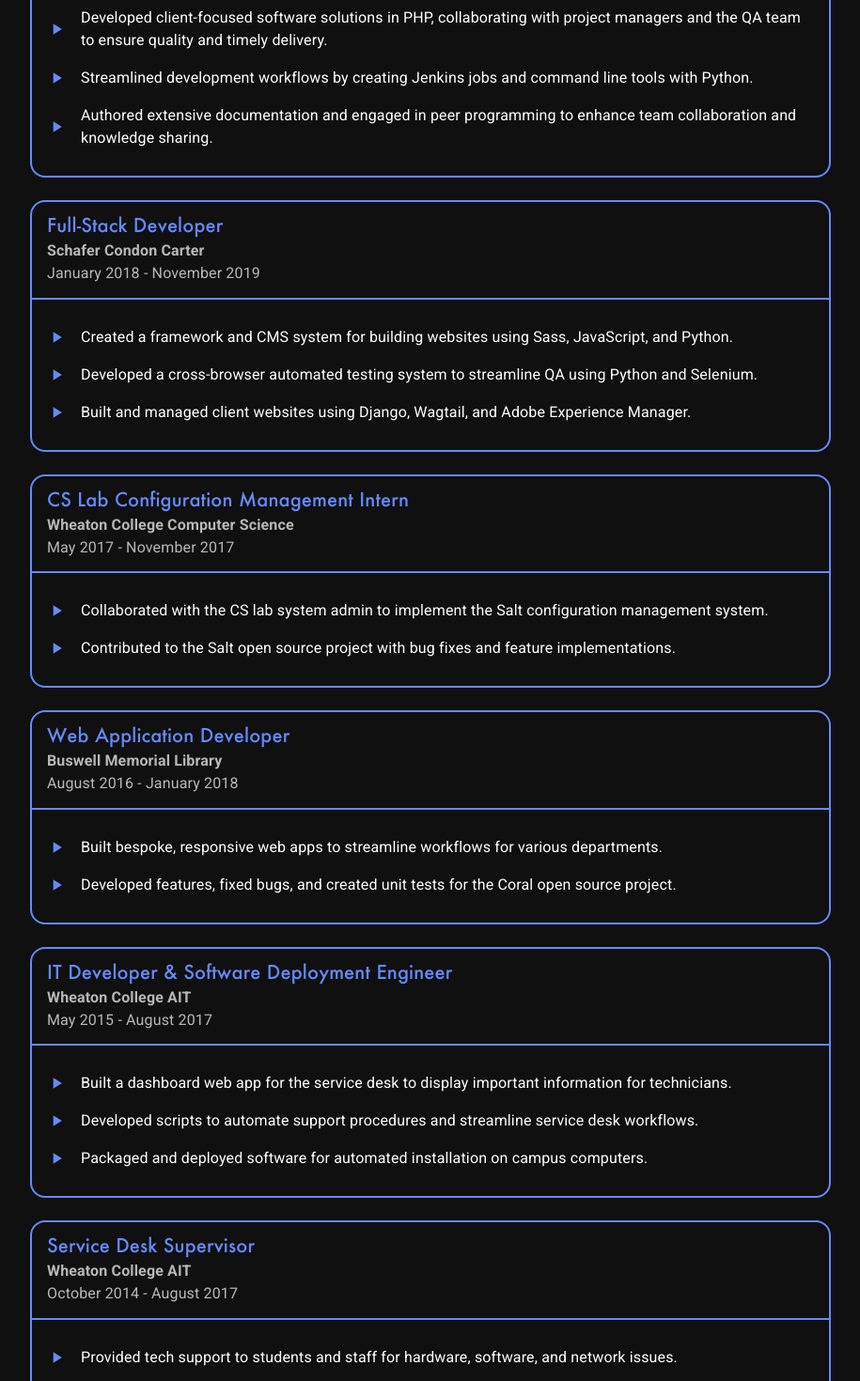
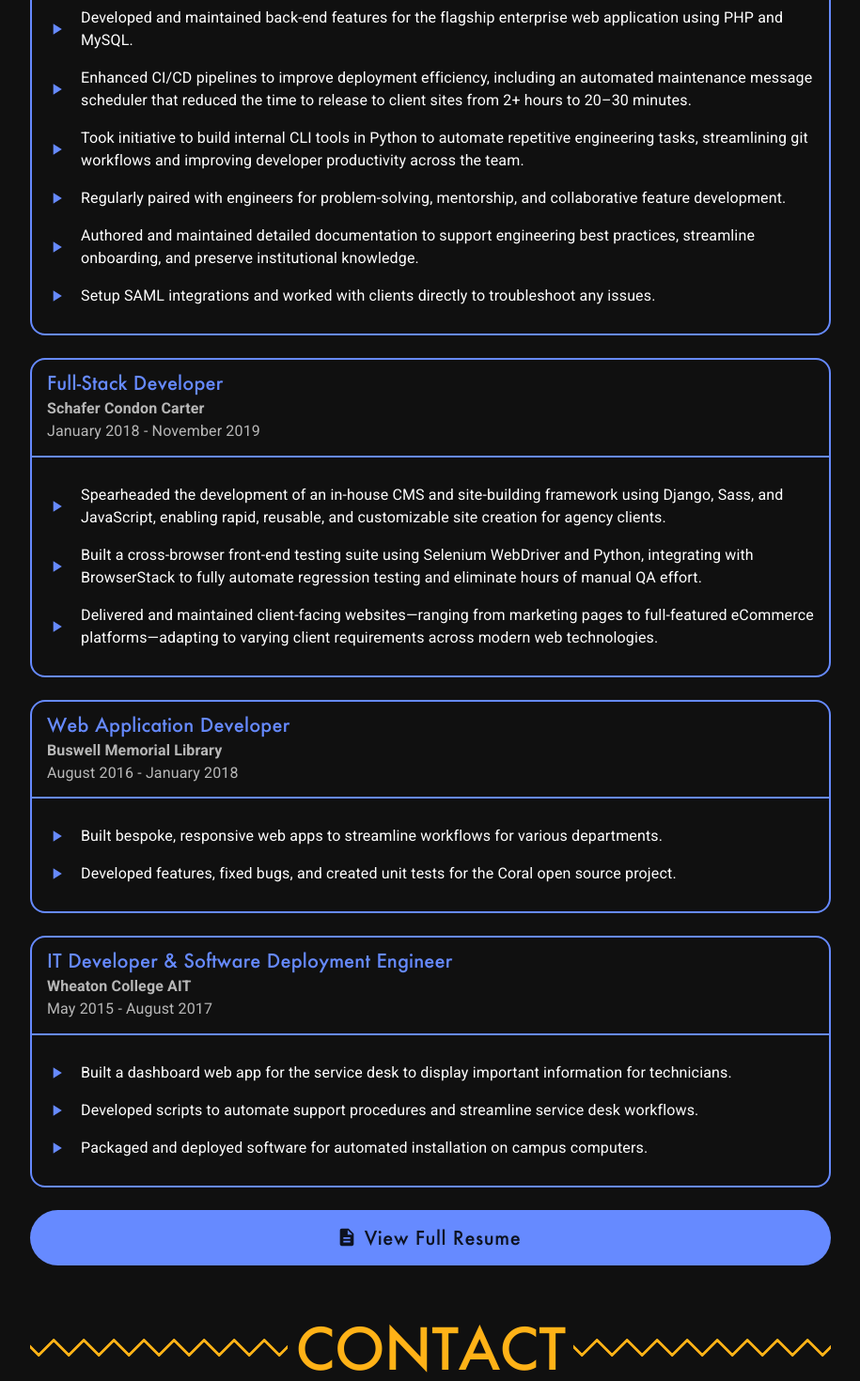
Before and after one commit to connordelacruz/connordelacruz.github.io, a React (Vite) app: page / in a window 1280 px wide. Shown: the part 4160-5630 px from the top of the page at 94% size, without its empty margins (182-1097 px from the left). Built offline with nearby package versions, Linux system fonts and the light colour scheme.

Commit message:
updated experience section to match resume doc

```diff
--- a/src/components/ResumeSection.jsx
+++ b/src/components/ResumeSection.jsx
@@ -12,7 +12,6 @@
 // ================================================================================
 
 // Skills
-// TODO: update to include anything that you put in experience/project sections that haven't been included
 const skills = [
   {
     title: 'Programming',
@@ -24,12 +23,11 @@
   },
   {
     title: 'Tools',
-    skills: 'Git, GitHub, MySQL, Docker, Jenkins, Node.js, JetBrains, vim',
+    skills: 'Git, GitHub, MySQL, Docker, Jenkins, Node.js',
   },
 ]
 
 // Experience
-// TODO: update resume then update these
 const experience = [
   {
     jobTitle: 'Software Engineer',
@@ -37,9 +35,12 @@
     startDate: 'June 2020',
     endDate: 'Present',
     bullets: [
-      'Developed client-focused software solutions in PHP, collaborating with project managers and the QA team to ensure quality and timely delivery.',
-      'Streamlined development workflows by creating Jenkins jobs and command line tools with Python.',
-      'Authored extensive documentation and engaged in peer programming to enhance team collaboration and knowledge sharing.',
+      'Developed and maintained back-end features for the flagship enterprise web application using PHP and MySQL.',
+      'Enhanced CI/CD pipelines to improve deployment efficiency, including an automated maintenance message scheduler that reduced the time to release to client sites from 2+ hours to 20–30 minutes.',
+      'Took initiative to build internal CLI tools in Python to automate repetitive engineering tasks, streamlining git workflows and improving developer productivity across the team.',
+      'Regularly paired with engineers for problem-solving, mentorship, and collaborative feature development.',
+      'Authored and maintained detailed documentation to support engineering best practices, streamline onboarding, and preserve institutional knowledge.',
+      'Setup SAML integrations and worked with clients directly to troubleshoot any issues.',
     ],
     skills: 'PHP, MySQL, Jenkins, Groovy, Python, Docker, Cypress, GitHub, Jira',
   },
@@ -49,22 +50,11 @@
     startDate: 'January 2018',
     endDate: 'November 2019',
     bullets: [
-      'Created a framework and CMS system for building websites using Sass, JavaScript, and Python.',
-      'Developed a cross-browser automated testing system to streamline QA using Python and Selenium.',
-      'Built and managed client websites using Django, Wagtail, and Adobe Experience Manager.',
+      'Spearheaded the development of an in-house CMS and site-building framework using Django, Sass, and JavaScript, enabling rapid, reusable, and customizable site creation for agency clients.',
+      'Built a cross-browser front-end testing suite using Selenium WebDriver and Python, integrating with BrowserStack to fully automate regression testing and eliminate hours of manual QA effort.',
+      'Delivered and maintained client-facing websites—ranging from marketing pages to full-featured eCommerce platforms—adapting to varying client requirements across modern web technologies.',
     ],
     skills: 'JavaScript, Python, Sass, CSS, MySQL, Selenium, Django, BitBucket, AEM',
-  },
-  {
-    jobTitle: 'CS Lab Configuration Management Intern',
-    company: 'Wheaton College Computer Science',
-    startDate: 'May 2017',
-    endDate: 'November 2017',
-    bullets: [
-      'Collaborated with the CS lab system admin to implement the Salt configuration management system.',
-      'Contributed to the Salt open source project with bug fixes and feature implementations.',
-    ],
-    skills: 'Python, Bash, SaltStack, CentOS, GitHub',
   },
   {
     jobTitle: 'Web Application Developer',
@@ -88,18 +78,6 @@
       'Packaged and deployed software for automated installation on campus computers.',
     ],
     skills: 'PHP, MySQL, JavaScript, CSS, Microsoft SCCM, VBScript, Batch',
-  },
-  {
-    // TODO: remove? or figure out skills / way to spin this as beneficial for software dev
-    jobTitle: 'Service Desk Supervisor',
-    company: 'Wheaton College AIT',
-    startDate: 'October 2014',
-    endDate: 'August 2017',
-    bullets: [
-      'Provided tech support to students and staff for hardware, software, and network issues.',
-      'Trained, supervised, and assisted service desk technicians.',
-    ],
-    skills: 'Hardware / Software Troubleshooting, Customer Service, Windows, macOS',
   },
 ]
 
```
